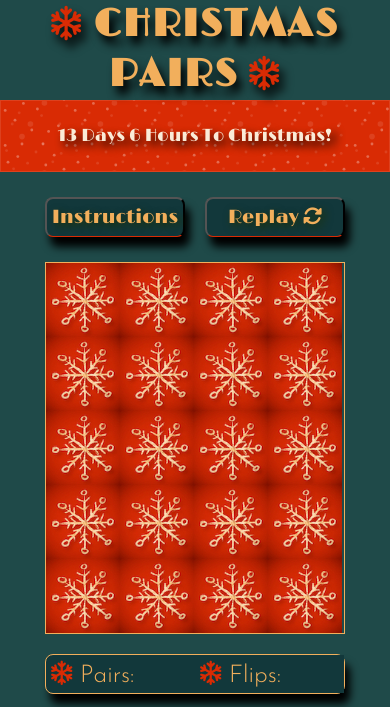
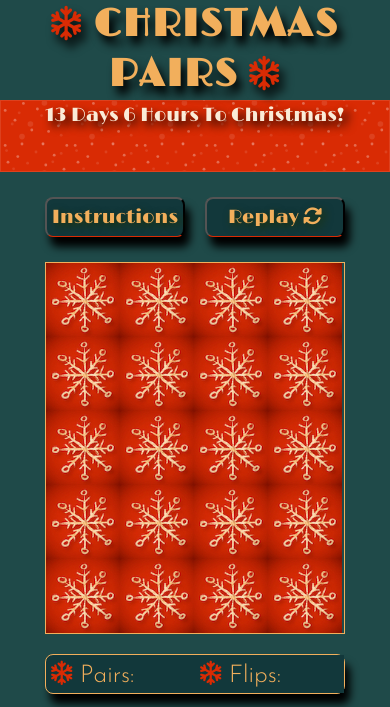
Before and after one commit to kerrie-jones/christmas-pairs, a plain HTML site: page index.html in a window 390 px wide. Shown: the top 707 px of the page. Drawn offline with nearby package versions, Linux system fonts and the light colour scheme.

Commit message:
Resize countdown font on smaller screens

```diff
--- a/assets/css/style.css
+++ b/assets/css/style.css
@@ -289,9 +289,10 @@ button:hover {
     }
 
     .countdown-timer {
-        font-size: 130%;
+        font-size: 140%;
         min-width: 280px;
-        font-size: 110%;
+        font-size: 120%;
+        line-height: 30px;
     }
 
     .snow div {
```
